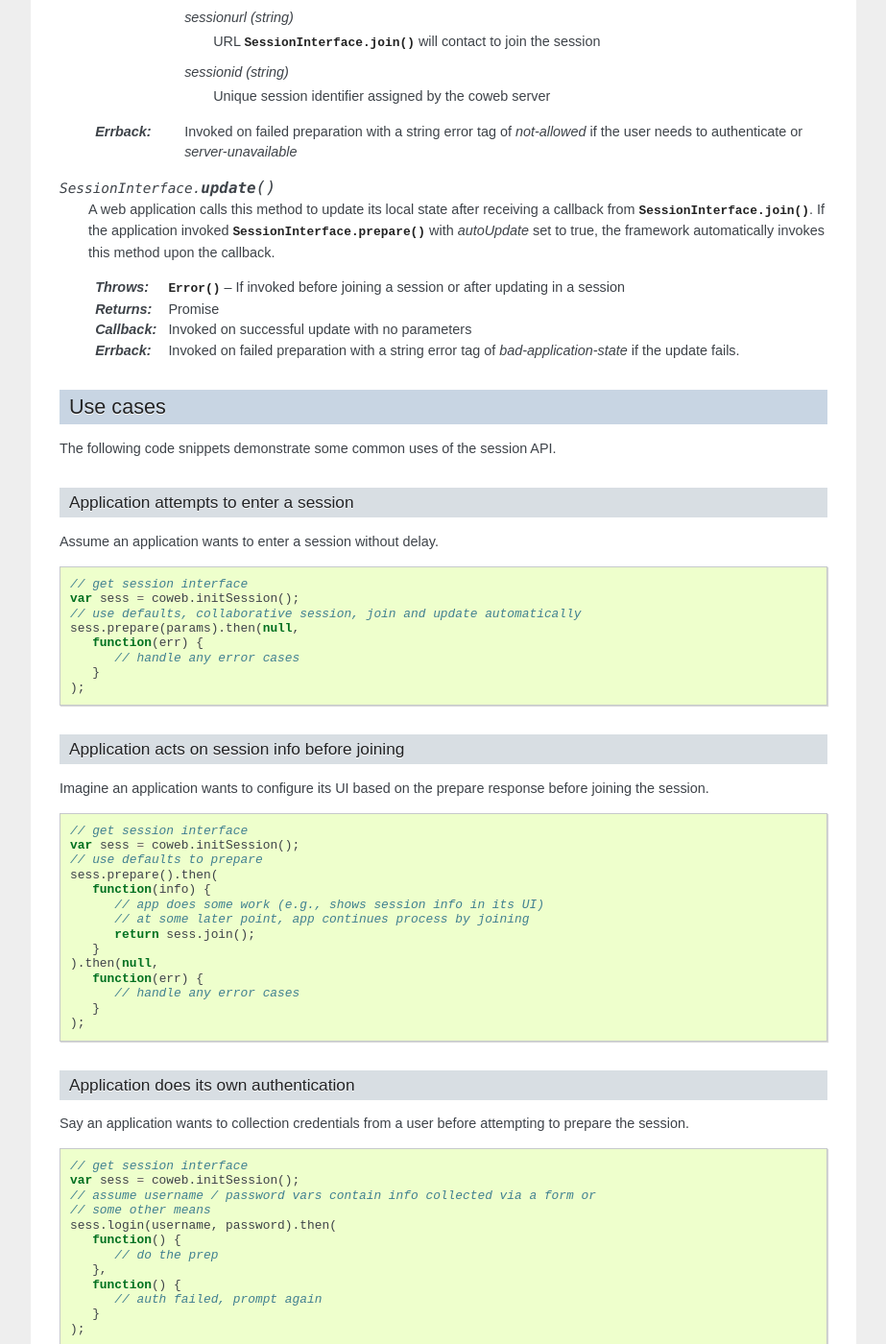
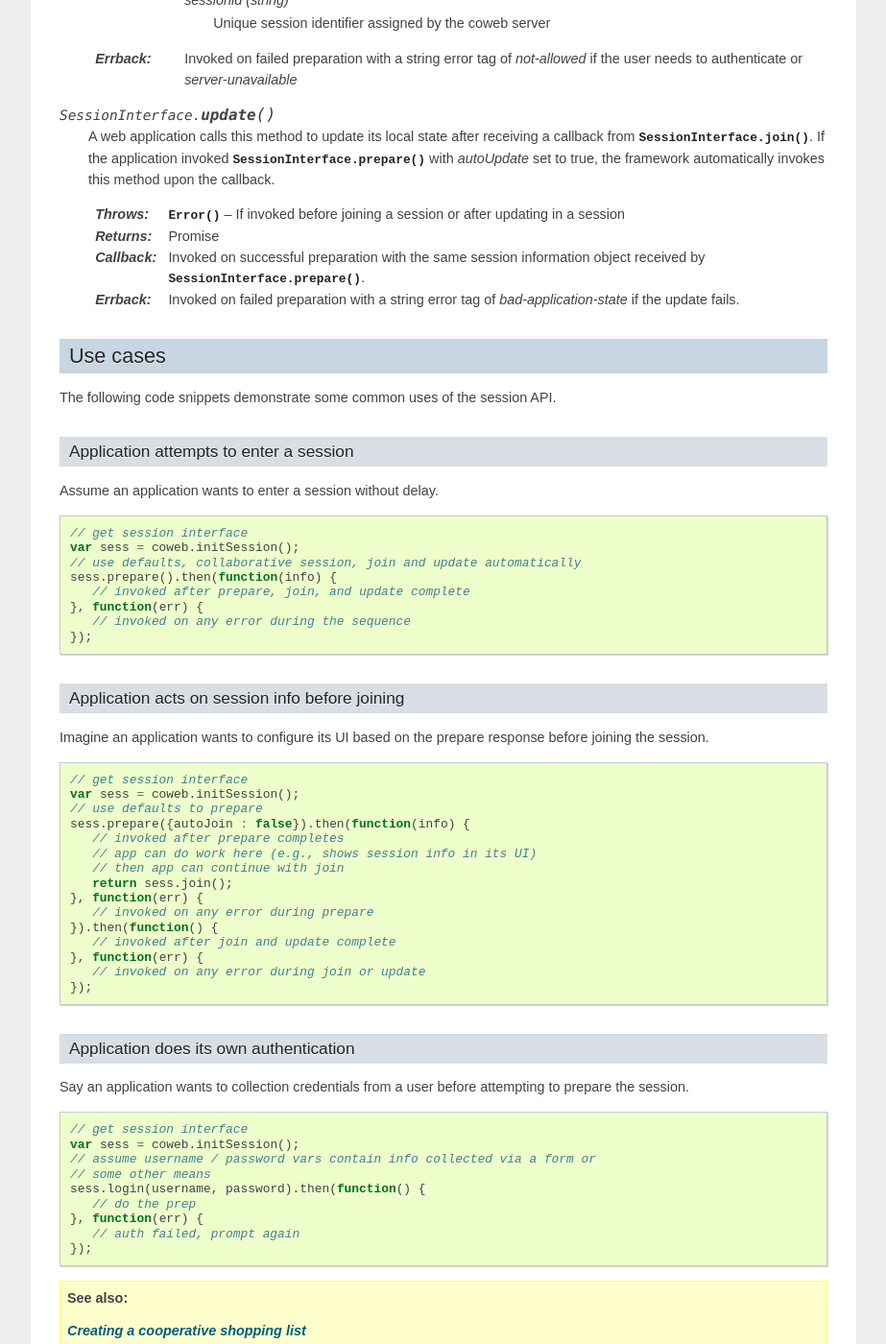
Before and after one commit to opencoweb/coweb, a Sphinx documentation site: the page built from docs/js/session.rst, in a window 1280 px wide and 1400 px high, scrolled down 3296 px. Shown: the whole window at 96% size, without its empty margins (198-1121 px from the left). Built offline with Sphinx 7.4.7, drawn with Linux system fonts in a browser that asks for light colours; some of the changed text lies outside the part shown.

Commit message:
Doc fixes to 0.4 SessionInterface examples and api

```diff
--- a/docs/js/session.rst
+++ b/docs/js/session.rst
@@ -38,11 +38,7 @@ Using the session instance
 
    :throws Error: If invoked before preparing the session or after joining a session
    :returns: Promise
-   :callback: Invoked on successful preparation with an object having these attributes:
-
-      nextPromise (Promise)
-         Deferred for the automatic call to :func:`SessionInterface.update` if `autoUpdate` was true. Useful for call chaining.
-
+   :callback: Invoked on successful preparation with the same session information object received by :func:`SessionInterface.prepare`.
    :errback: Invoked on failed preparation with a string error tag of `not-allowed` if the user needs to authenticate, `session-unavailable` if the session ended before joining, or `server-unavailable`
 
    :callback: Invoked on successful join
@@ -141,7 +137,7 @@ Using the session instance
 
    :throws Error: If invoked before joining a session or after updating in a session
    :returns: Promise
-   :callback: Invoked on successful update with no parameters
+   :callback: Invoked on successful preparation with the same session information object received by :func:`SessionInterface.prepare`.
    :errback: Invoked on failed preparation with a string error tag of `bad-application-state` if the update fails.
 
 Use cases
@@ -159,11 +155,11 @@ Assume an application wants to enter a session without delay.
    // get session interface
    var sess = coweb.initSession();
    // use defaults, collaborative session, join and update automatically
-   sess.prepare(params).then(null,
-      function(err) {
-         // handle any error cases
-      }
-   );
+   sess.prepare().then(function(info) {
+      // invoked after prepare, join, and update complete
+   }, function(err) {
+      // invoked on any error during the sequence
+   });
 
 Application acts on session info before joining
 ###############################################
@@ -175,17 +171,18 @@ Imagine an application wants to configure its UI based on the prepare response b
    // get session interface
    var sess = coweb.initSession();
    // use defaults to prepare
-   sess.prepare().then(
-      function(info) {
-         // app does some work (e.g., shows session info in its UI)
-         // at some later point, app continues process by joining
-         return sess.join();
-      }
-   ).then(null,
-      function(err) {
-         // handle any error cases
-      }
-   );
+   sess.prepare({autoJoin : false}).then(function(info) {
+      // invoked after prepare completes
+      // app can do work here (e.g., shows session info in its UI)
+      // then app can continue with join
+      return sess.join();
+   }, function(err) {
+      // invoked on any error during prepare
+   }).then(function() {
+      // invoked after join and update complete
+   }, function(err) {
+      // invoked on any error during join or update
+   });
 
 Application does its own authentication
 #######################################
@@ -198,14 +195,11 @@ Say an application wants to collection credentials from a user before attempting
    var sess = coweb.initSession();
    // assume username / password vars contain info collected via a form or
    // some other means
-   sess.login(username, password).then(
-      function() {
-         // do the prep
-      },
-      function() {
-         // auth failed, prompt again
-      }
-   );
+   sess.login(username, password).then(function() {
+      // do the prep
+   }, function(err) {
+      // auth failed, prompt again
+   });
 
 .. seealso::
 
```
Also changed, not shown: other parts of docs/js/session.rst (+4 -4 lines).
